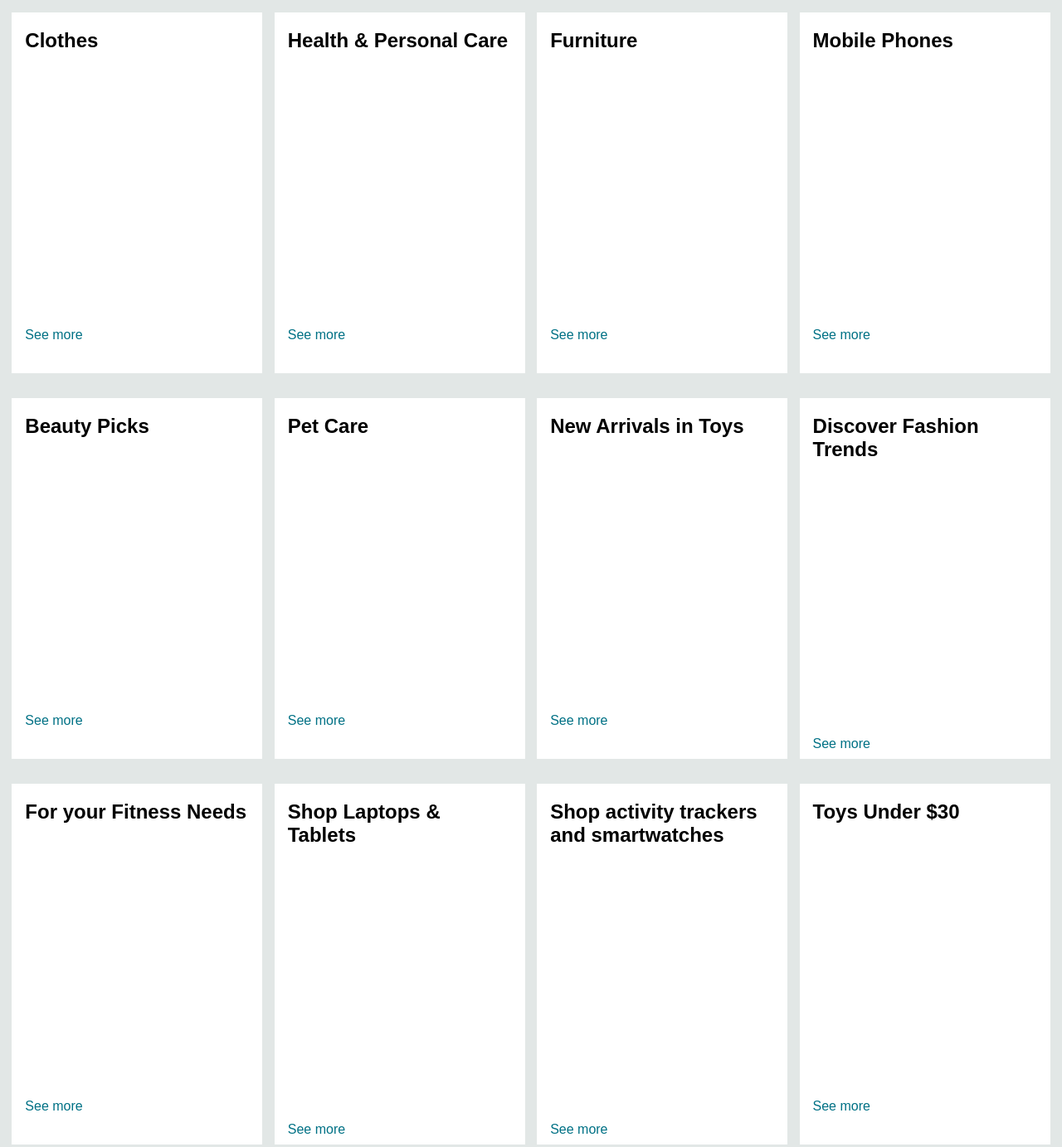
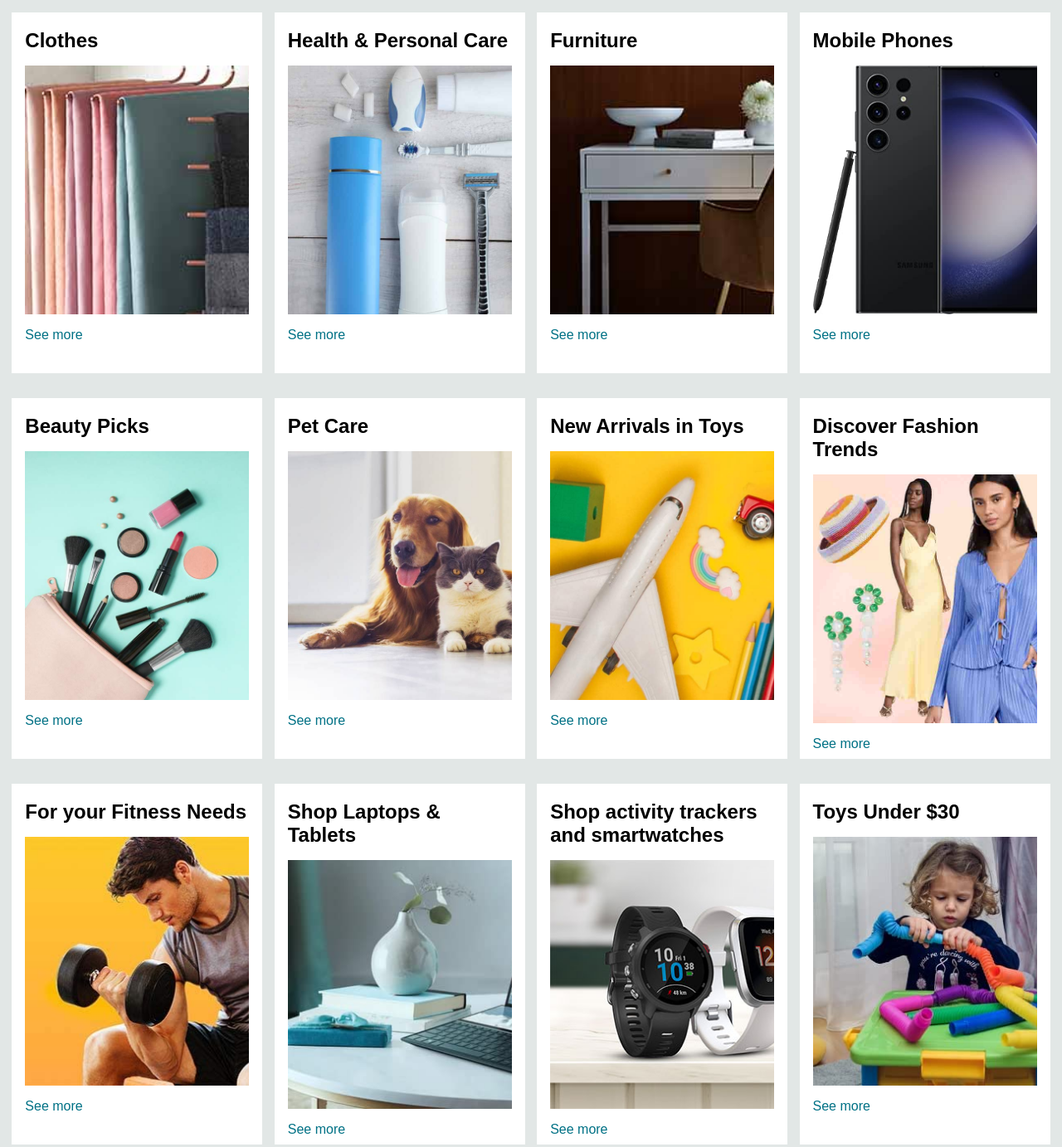
Before and after one commit to Sai-Vivek-Varma/Amazon, a plain HTML site: page index.html in a window 1280 px wide. Shown: the part 450-1833 px from the top of the page at 83% size. Drawn offline with Linux system fonts and the light colour scheme; files whose address does not match are found by name.

Commit message:
Update index.html

```diff
--- a/index.html
+++ b/index.html
@@ -6,7 +6,7 @@
     <title>Amazon</title>
     <link rel="stylesheet" href="https://cdnjs.cloudflare.com/ajax/libs/font-awesome/6.4.2/css/all.min.css" integrity="sha512-z3gLpd7yknf1YoNbCzqRKc4qyor8gaKU1qmn+CShxbuBusANI9QpRohGBreCFkKxLhei6S9CQXFEbbKuqLg0DA==" crossorigin="anonymous" referrerpolicy="no-referrer" />
     <link rel="stylesheet" href="./amazon.css">
-    <link rel="icon" href="/favicon.png" type="jpg/png">
+    <link rel="icon" href="/Images/favicon.png" type="jpg/png">
 </head>
 <body>
     <header>
@@ -71,84 +71,84 @@
     <div class="box">
         <div class="box-content">
             <h2>Clothes</h2>
-            <div class="box-img" style="background-image: url('./box1_image.jpg');"></div>
+            <div class="box-img" style="background-image: url('./Images/box1_image.jpg');"></div>
             <p>See more</p>
         </div>
     </div>
     <div class="box">
         <div class="box-content">
             <h2>Health & Personal Care</h2>
-            <div class="box-img" style="background-image: url('./box2_image.jpg');"></div>
+            <div class="box-img" style="background-image: url('./Images/box2_image.jpg');"></div>
             <p>See more</p>
         </div>
     </div>
     <div class="box">
         <div class="box-content">
             <h2>Furniture</h2>
-            <div class="box-img" style="background-image: url('./box3_image.jpg');"></div>
+            <div class="box-img" style="background-image: url('./Images/box3_image.jpg');"></div>
             <p>See more</p>
         </div>
     </div>
     <div class="box">
         <div class="box-content">
             <h2>Mobile Phones</h2>
-            <div class="box-img" style="background-image: url('./box4_image.jpg');"></div>
+            <div class="box-img" style="background-image: url('./Images/box4_image.jpg');"></div>
             <p>See more</p>
         </div>
     </div>
     <div class="box">
         <div class="box-content">
             <h2>Beauty Picks</h2>
-            <div class="box-img" style="background-image: url('./box5_image.jpg');"></div>
+            <div class="box-img" style="background-image: url('./Images/box5_image.jpg');"></div>
             <p>See more</p>
         </div>
     </div>
     <div class="box">
         <div class="box-content">
             <h2>Pet Care</h2>
-            <div class="box-img" style="background-image: url('./box6_image.jpg');"></div>
+            <div class="box-img" style="background-image: url('./Images/box6_image.jpg');"></div>
             <p>See more</p>
         </div>
     </div>
     <div class="box">
         <div class="box-content">
             <h2>New Arrivals in Toys</h2>
-            <div class="box-img" style="background-image: url('./box7_image.jpg');"></div>
+            <div class="box-img" style="background-image: url('./Images/box7_image.jpg');"></div>
             <p>See more</p>
         </div>
     </div>
     <div class="box">
         <div class="box-content">
             <h2>Discover Fashion Trends</h2>
-            <div class="box-img" style="background-image: url('./box8_image.jpg');"></div>
+            <div class="box-img" style="background-image: url('./Images/box8_image.jpg');"></div>
             <p>See more</p>
         </div>
     </div>
     <div class="box">
         <div class="box-content">
             <h2>For your Fitness Needs</h2>
-            <div class="box-img" style="background-image: url('./box9_image.jpg');"></div>
+            <div class="box-img" style="background-image: url('./Images/box9_image.jpg');"></div>
             <p>See more</p>
         </div>
     </div>
     <div class="box">
         <div class="box-content">
             <h2>Shop Laptops & Tablets</h2>
-            <div class="box-img" style="background-image: url('./box10_image.jpg');"></div>
+            <div class="box-img" style="background-image: url('./Images/box10_image.jpg');"></div>
             <p>See more</p>
         </div>
     </div>
     <div class="box">
         <div class="box-content">
             <h2>Shop activity trackers and smartwatches</h2>
-            <div class="box-img" style="background-image: url('./box11_image.jpg');"></div>
+            <div class="box-img" style="background-image: url('./Images/box11_image.jpg');"></div>
             <p>See more</p>
         </div>
     </div>
     <div class="box">
         <div class="box-content">
             <h2>Toys Under $30</h2>
-            <div class="box-img" style="background-image: url('./box12_image.jpg');"></div>
+            <div class="box-img" style="background-image: url('./Images/box12_image.jpg');"></div>
             <p>See more</p>
         </div>
     </div>
@@ -196,7 +196,7 @@
         </ul>
     </div>
     <div class="foot-panel3">
-        <img src="./amazon_logo.png" alt="">
+        <img src="./Images/amazon_logo.png" alt="">
         <div class="det1">
             <i class="fa-solid fa-globe"></i>
             <p>English</p>
```
